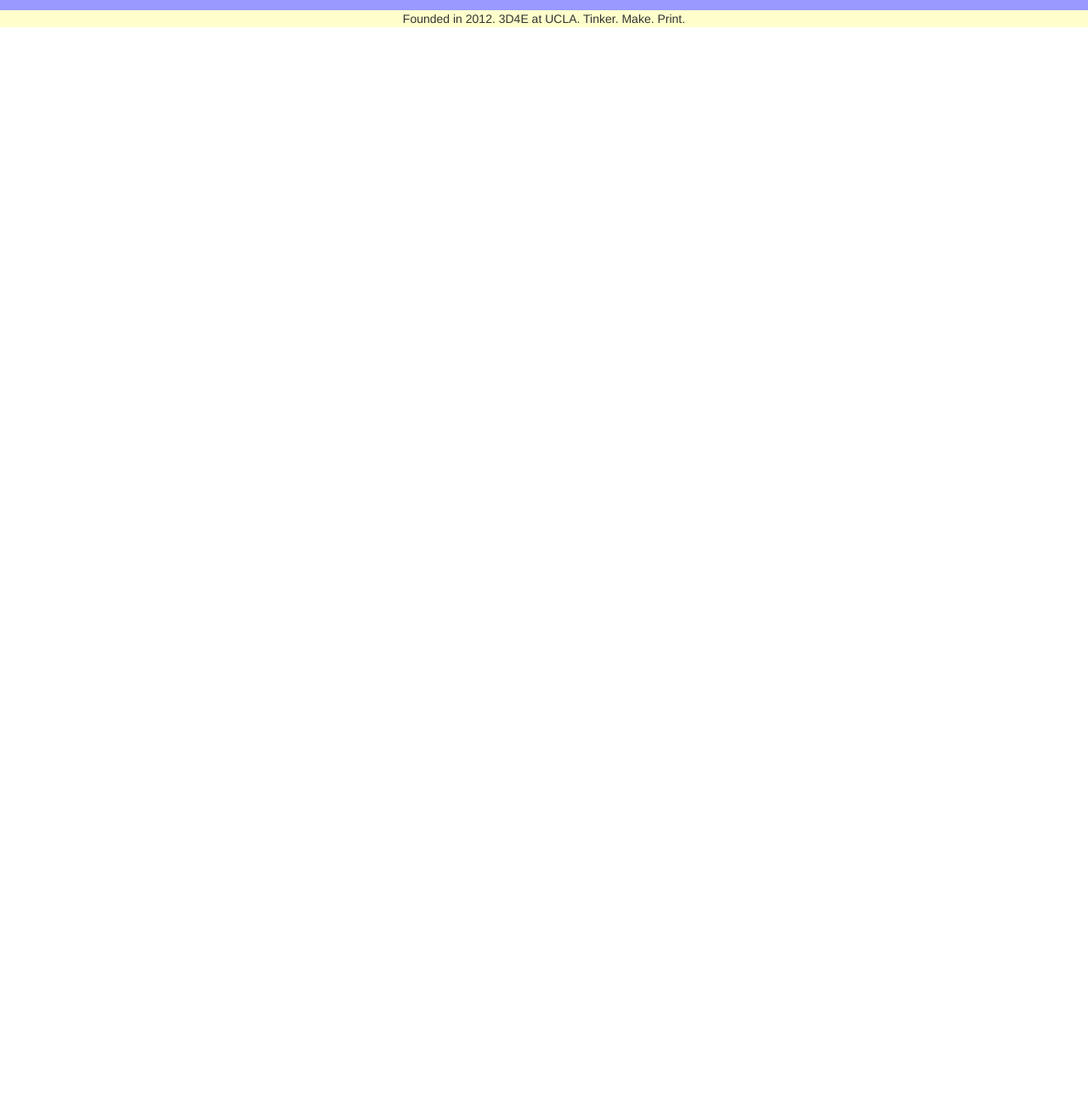
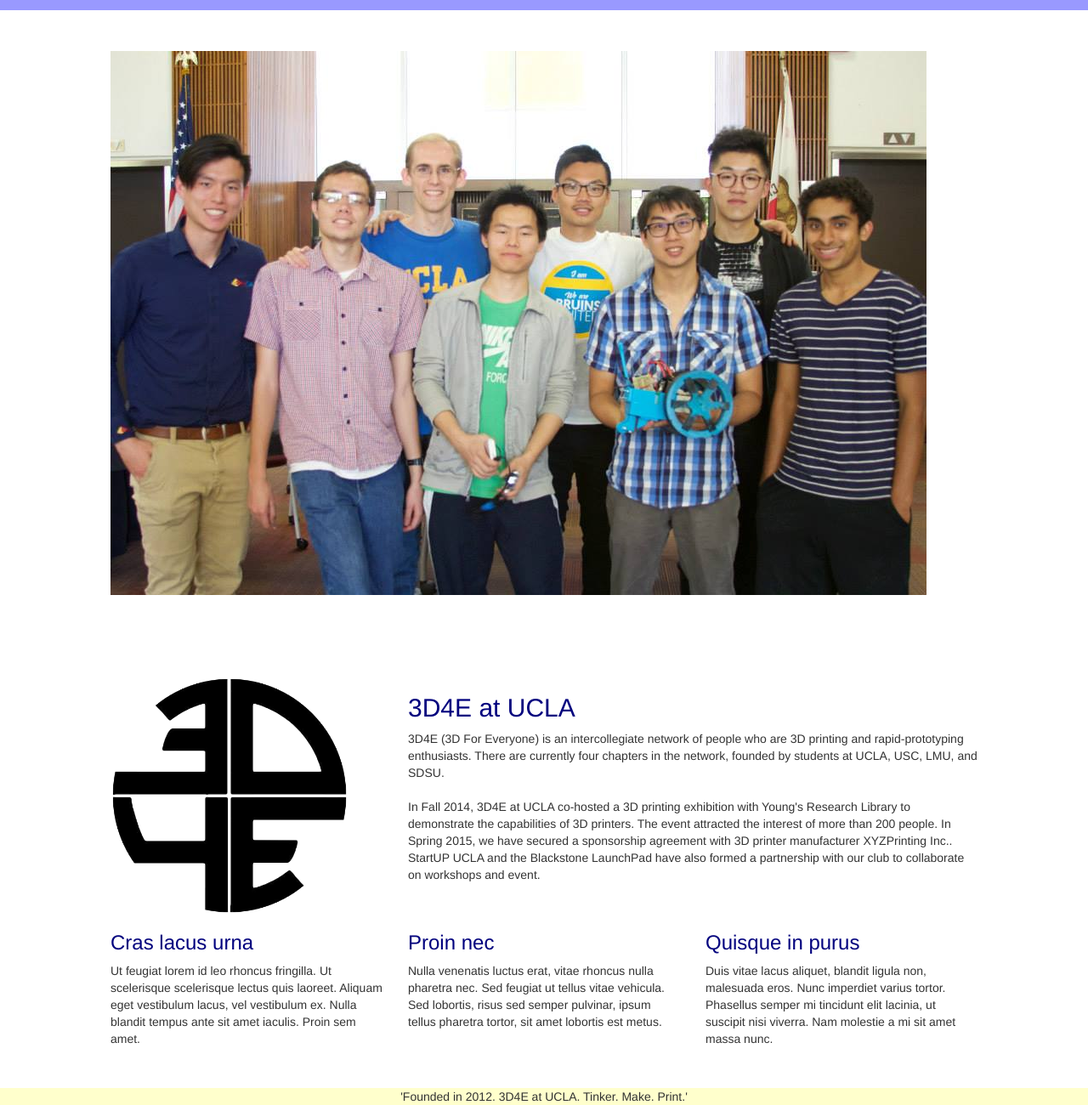
Before and after one commit to 3D4EatUCLA/Really-Old-Website-Code, a plain HTML site: page index.html in a window 1280 px wide. Shown: the part 1313-2613 px from the top of the page at 85% size. Before the commit the page ends 1345 px from the top, so only its background shows below. Drawn offline with nearby package versions, Linux system fonts and the light colour scheme.

Commit message:
Update index.html

```diff
--- a/index.html
+++ b/index.html
@@ -13,7 +13,7 @@
 <script>
 $(document).ready( function() {
   $('#page-data').load("home.html", function(){
-      $('#catchphrase').text('Founded in 2012. 3D4E at UCLA. Tinker. Make. Print.');
+      $('#catchphrase').text();
   });
 });
 </script>
@@ -56,9 +56,33 @@
     <h3><br></h3>
 </div>
 <div id="page-data" style="background-color: #9999ff; height: 100%"></div>
+<link rel="stylesheet" href="CSS/Bootstrap.css" type="text/css" />
+<link rel="stylesheet" href="CSS/customBootstrap.css" type="text/css" />
 
+<div class="container">
+    <div class="jumbotron">
+        <div class="row">
+            <div class="col-sm-12"><img src="images/cover-photo.jpg" alt="cover-photo.jpg" class="img-responsive" /></div>
+        </div>
+    </div>
+    <div class="jumbotron">
+        <div class="row">
+            <div class="col-sm-4"><img src="images/small-logo.png" class="img-rounded" style="max-height: 280px" alt="3D3E Logo"/></div>
+            <div class="col-sm-8">
+                <h2>3D4E at UCLA</h2>
+                3D4E (3D For Everyone) is an intercollegiate network of people who are 3D printing and rapid-prototyping enthusiasts. There are currently four chapters in the network, founded by students at UCLA, USC, LMU, and SDSU.<br><br>
+                In Fall 2014, 3D4E at UCLA co-hosted a 3D printing exhibition with Young's Research Library to demonstrate the capabilities of 3D printers. The event attracted the interest of more than 200 people. In Spring 2015, we have secured a sponsorship agreement with 3D printer manufacturer XYZPrinting Inc.. StartUP UCLA and the Blackstone LaunchPad have also formed a partnership with our club to collaborate on workshops and event.<br>
+            </div>
+        </div>
+        <div class="row">
+            <div class="col-sm-4"><h3>Cras lacus urna</h3>Ut feugiat lorem id leo rhoncus fringilla. Ut scelerisque scelerisque lectus quis laoreet. Aliquam eget vestibulum lacus, vel vestibulum ex. Nulla blandit tempus ante sit amet iaculis. Proin sem amet.</div>
+            <div class="col-sm-4"><h3>Proin nec</h3>Nulla venenatis luctus erat, vitae rhoncus nulla pharetra nec. Sed feugiat ut tellus vitae vehicula. Sed lobortis, risus sed semper pulvinar, ipsum tellus pharetra tortor, sit amet lobortis est metus.</div>
+            <div class="col-sm-4"><h3>Quisque in purus</h3>Duis vitae lacus aliquet, blandit ligula non, malesuada eros. Nunc imperdiet varius tortor. Phasellus semper mi tincidunt elit lacinia, ut suscipit nisi viverra. Nam molestie a mi sit amet massa nunc.</div>
+        </div>
+     </div>
+</div>
 <div id="page-bottom" class="container-fluid" style="background-color: #ffffcc; height: 100%">
-    <div class="row"><div id="catchphrase" class="col-lg-12 text-center"></div></div>
+    <div class="row"><div id="catchphrase" class="col-lg-12 text-center">'Founded in 2012. 3D4E at UCLA. Tinker. Make. Print.'</div></div>
 </div>
 </body>
 </html>
```
